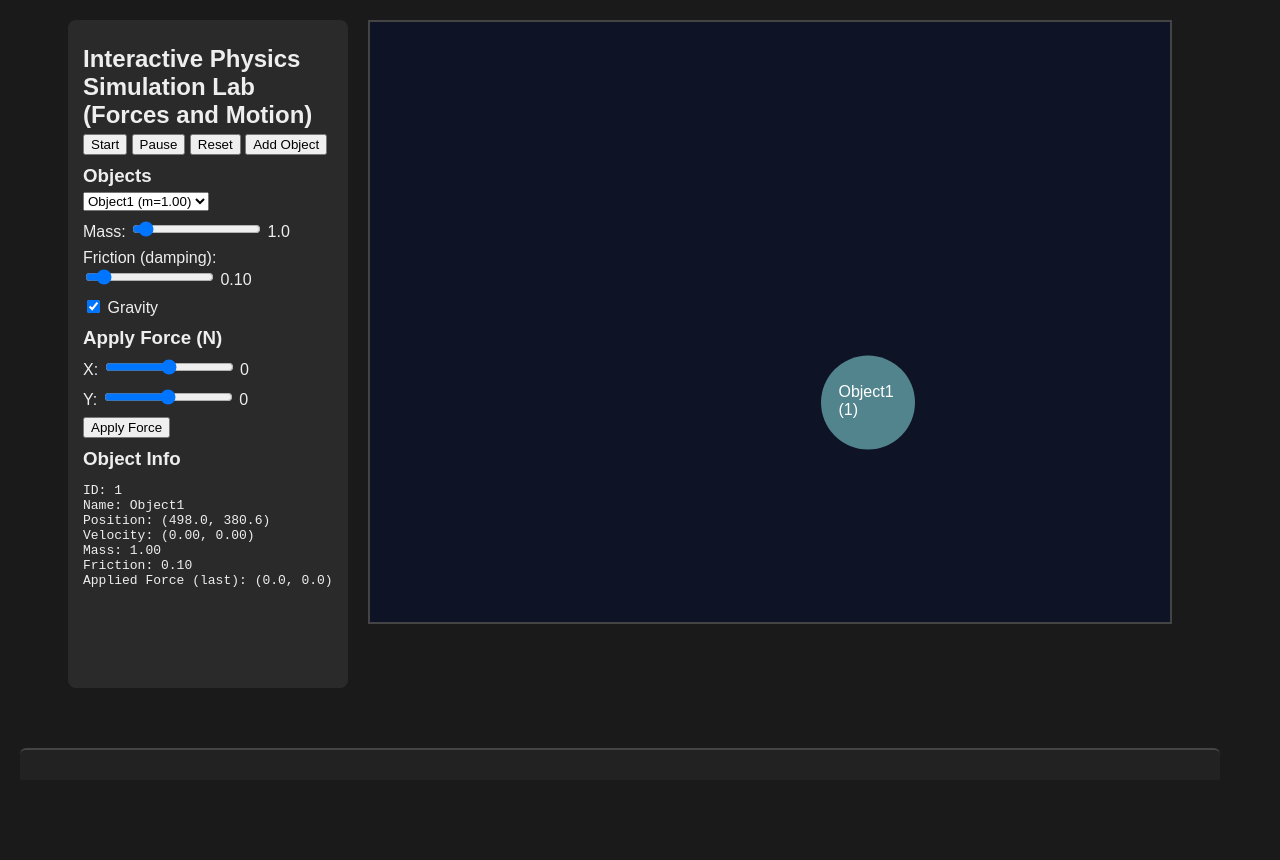
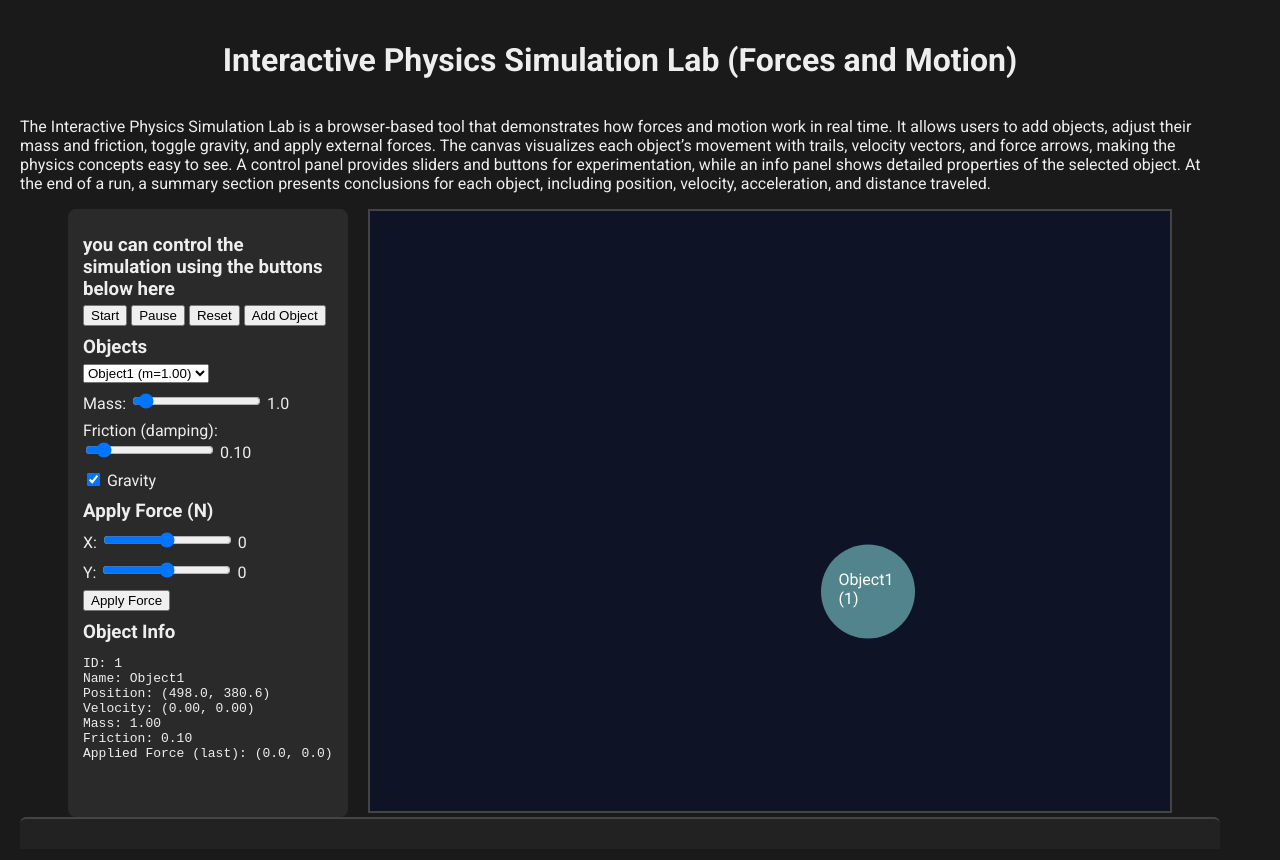
Before and after one commit to hibr12/physics-simulation-lab, a plain HTML site: page index.htm in a window 1280 px wide. Before the commit the page ends 800 px from the top, so only its background shows below. Drawn offline with Linux system fonts and the light colour scheme.

Commit message:
upddate the font and description

```diff
--- a/index.htm
+++ b/index.htm
@@ -3,12 +3,16 @@
 <head>
   <meta charset="UTF-8">
   <title>Interactive Physics Simulation Lab</title>
+  <link href="https://fonts.googleapis.com/css2?family=Roboto:wght@400;700&display=swap" rel="stylesheet">
+
   <link rel="stylesheet" href="style.css">
 </head>
 <body>
   <div id="container">
+    <h1>Interactive Physics Simulation Lab (Forces and Motion)</h1>
+      <p>The Interactive Physics Simulation Lab is a browser‑based tool that demonstrates how forces and motion work in real time. It allows users to add objects, adjust their mass and friction, toggle gravity, and apply external forces. The canvas visualizes each object’s movement with trails, velocity vectors, and force arrows, making the physics concepts easy to see. A control panel provides sliders and buttons for experimentation, while an info panel shows detailed properties of the selected object. At the end of a run, a summary section presents conclusions for each object, including position, velocity, acceleration, and distance traveled.</p>
     <div id="controls">
-      <h2>Interactive Physics Simulation Lab (Forces and Motion)</h2>
+       <h3>you can control the simulation using the buttons below here</h3>
       <button id="startBtn">Start</button>
       <button id="pauseBtn">Pause</button>
       <button id="resetBtn">Reset</button>
--- a/style.css
+++ b/style.css
@@ -1,5 +1,5 @@
 body {
-  font-family: Arial, sans-serif;
+  font-family: 'Roboto', sans-serif;
   background: #1a1a1a;
   color: #eee;
   margin: 0;
@@ -60,7 +60,7 @@ canvas {
 .object-label {
   position: absolute;
   color: white;
-  font: Arial 12px;
+  font: 'Roboto', Arial 12px;
   transform: translate(-50%, -50%);
 }
 
@@ -73,7 +73,7 @@ canvas {
   color: #eee;
   border-top: 2px solid #444;
   border-radius: 6px 6px 0 0;
-  font-family: monospace;
+  font-family: 'Roboto', sans-serif;
   box-sizing: border-box;
 }
 
```
